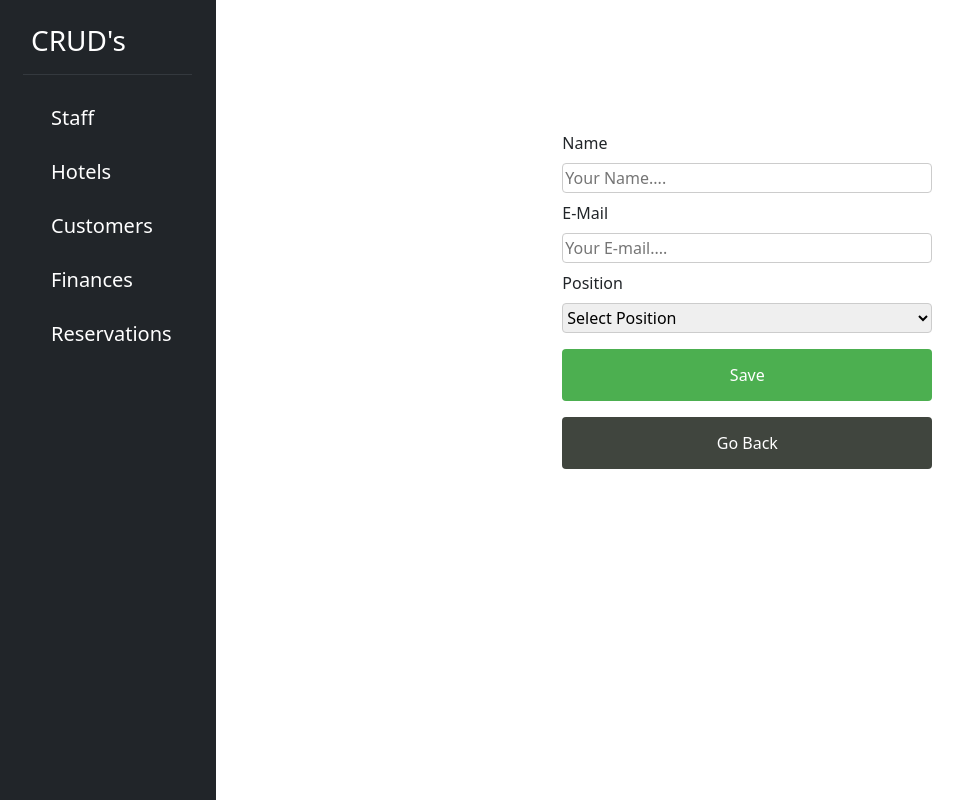
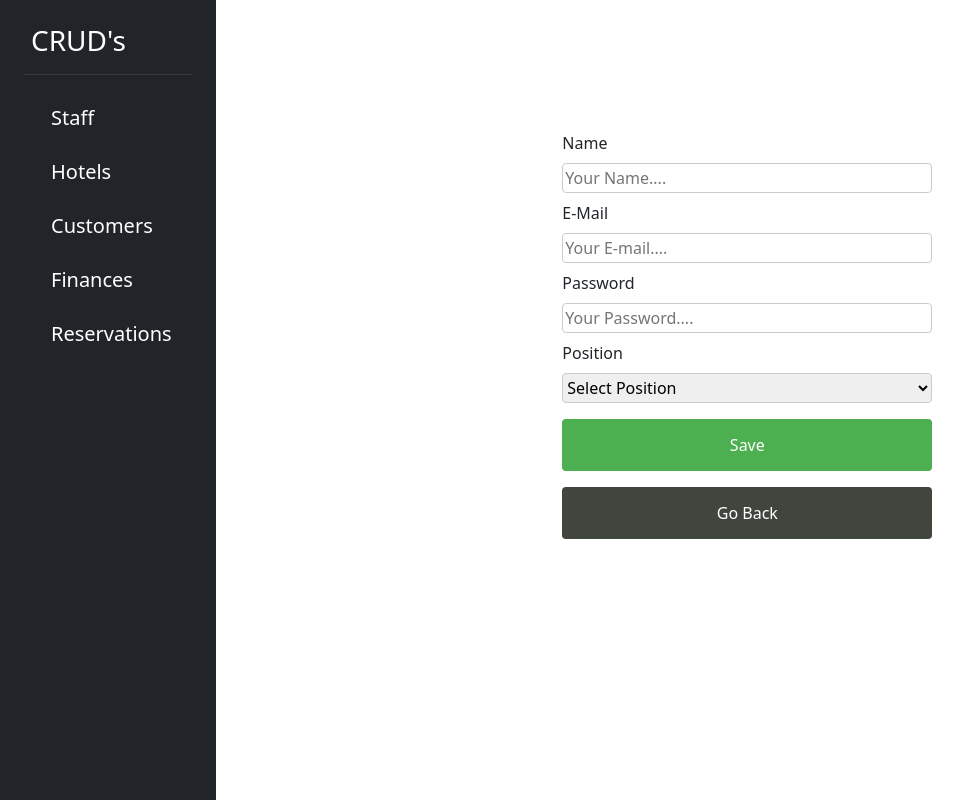
Before and after one commit to LeonFazliu/LabCourse1, a React (Create React App) app in the folder frontend/: page /addstaff in a window 1280 px wide. Shown: the whole page, without its empty margins (1-964 px from the left). Built offline with nearby package versions, Linux system fonts and the light colour scheme.

Commit message:
small changes on staff crud

```diff
--- a/frontend/src/Cruds/ReservationCrud/AddEdit.css
+++ b/frontend/src/Cruds/ReservationCrud/AddEdit.css
@@ -1,5 +1,6 @@
 input[type="text"],
 input[type="email"],
+input[type="date"]
 select {
     width: 100%;
     padding: 12px,20px;
--- a/frontend/src/Cruds/StaffCrud/AddEditStaff.js
+++ b/frontend/src/Cruds/StaffCrud/AddEditStaff.js
@@ -7,14 +7,15 @@ import "./AddEdit.css";
 const initialState = {
   name: "",
   email: "",
-  position: ""
+  position: "",
+  password: "" // Added password field to initial state
 };
 
 const positionOptions = ["CEO", "Director", "Accountant", "Manager", "Engineer"];
 
 const AddEdit = () => {
   const [state, setState] = useState(initialState);
-  const { name, email, position } = state;
+  const { name, email, position, password } = state; // Destructuring state
   const navigate = useNavigate();
   const { id } = useParams();
 
@@ -28,7 +29,7 @@ const AddEdit = () => {
 
   const handleSubmit = (e) => {
     e.preventDefault();
-    if (!name || !email || !position) {
+    if (!name || !email || !position || !password) { // Checking if password is not empty
       toast.error("Please fill each input field");
     } else {
       if (!id) {
@@ -36,6 +37,7 @@ const AddEdit = () => {
           name,
           email,
           position,
+          password // Including password in the request body
         })
           .then(() => {
             setState(initialState);
@@ -48,6 +50,7 @@ const AddEdit = () => {
           name,
           email,
           position,
+          password // Including password in the request body
         })
           .then(() => {
             setState(initialState);
@@ -93,6 +96,15 @@ const AddEdit = () => {
           value={email}
           onChange={handleInputChange}
         />
+        <label htmlFor='password'>Password</label>
+        <input
+          type='text' // Keeping input type as text for password
+          id='password'
+          name='password'
+          placeholder='Your Password....'
+          value={password}
+          onChange={handleInputChange}
+        />
         <label htmlFor='position'>Position</label>
         <select
           id='position'
--- a/frontend/src/Cruds/StaffCrud/StaffCrud.js
+++ b/frontend/src/Cruds/StaffCrud/StaffCrud.js
@@ -1,78 +1,74 @@
-import React ,{useState,useEffect}from 'react'
-import {Link}  from "react-router-dom"
-import "./StaffCrud.css";
-import {toast} from "react-toastify";
-import axios from "axios";
+import React, { useState, useEffect } from 'react';
+import { Link } from 'react-router-dom';
+import './StaffCrud.css';
+import { toast } from 'react-toastify';
+import axios from 'axios';
 
 export const StaffCrud = () => {
-    const[data,setData]=useState([]);
+    const [data, setData] = useState([]);
 
-    const loadData= async()=>{
-        const response=await axios.get("http://localhost:5000/api/get");
+    const loadData = async () => {
+        const response = await axios.get('http://localhost:5000/api/get');
         setData(response.data);
     };
 
+    useEffect(() => {
+        loadData();
+    }, []);
 
-    useEffect(()=>{
-
-        loadData();
-
-    },[]);
-
-    const deleteStaff=(id)=>{
-        if(window.confirm("Are you sure that you wanted to delete that staff ?")){
+    const deleteStaff = (id) => {
+        if (window.confirm('Are you sure that you wanted to delete that staff?')) {
             axios.delete(`http://localhost:5000/api/remove/${id}`);
-            toast.success("Successfully Deleted");
-            setTimeout(()=> loadData(),300);
+            toast.success('Successfully Deleted');
+            setTimeout(() => loadData(), 300);
         }
-    }
+    };
 
     return (
-    <div style={{marginTop:"150px"}}>
-        <div className='addbutton' style={{marginLeft:"34.7rem"}}>
-        <Link to="/addstaff">
-
+        <div style={{ marginTop: '150px' }}>
+            <div className='addbutton' style={{ marginLeft: '40.4rem' }}>
+                <Link to='/addstaff'>
                     <button className='btn btn-contact'>Add Staff</button>
                 </Link>
             </div>
             <table className='styled-table'>
                 <thead>
                     <tr>
-                <th style={{textAlign:"center"}}>No.</th>
-                <th style={{textAlign:"center"}}>Full Name</th>
-                <th style={{textAlign:"center"}}>E-mail</th>
-                <th style={{textAlign:"center"}}>Position</th>
-                <th style={{textAlign:"center"}}>Action</th>
-
+                        <th style={{ textAlign: 'center' }}>No.</th>
+                        <th style={{ textAlign: 'center' }}>Full Name</th>
+                        <th style={{ textAlign: 'center' }}>E-mail</th>
+                        <th style={{ textAlign: 'center' }}>Password</th>
+                        <th style={{ textAlign: 'center' }}>Position</th>
+                        <th style={{ textAlign: 'center' }}>Action</th>
                     </tr>
                 </thead>
                 <tbody>
-                {data.map((item,index)=>{
-                    return(
+                    {data.map((item, index) => {
+                        return (
                             <tr key={item.id}>
-                            <th scope='row'>{index+1}</th>
+                                <th scope='row'>{index + 1}</th>
                                 <td>{item.name}</td>
                                 <td>{item.email}</td>
+                                <td>{item.password}</td>
                                 <td>{item.position}</td>
                                 <td>
                                     <Link to={`/update/${item.id}`}>
                                         <button className='btn btn-edit'>Edit</button>
                                     </Link>
-                                <button className='btn btn-delete' onClick={()=>deleteStaff(item.id)}>Delete</button>
+                                    <button className='btn btn-delete' onClick={() => deleteStaff(item.id)}>
+                                        Delete
+                                    </button>
                                     <Link to={`/view/${item.id}`}>
                                         <button className='btn btn-view'>View</button>
                                     </Link>
                                 </td>
                             </tr>
-                    )
-                }
-                )}
+                        );
+                    })}
                 </tbody>
-
             </table>
-
         </div>
-  )
-}
+    );
+};
 
 export default StaffCrud;
--- a/frontend/src/Cruds/StaffCrud/ViewStaff.js
+++ b/frontend/src/Cruds/StaffCrud/ViewStaff.js
@@ -34,6 +34,10 @@ export const View = () => {
                 <span>{user.position}</span>
                 <br/>
                 <br/>
+                <strong>Password:</strong>
+                <span>{user.password}</span>
+                <br/>
+                <br/>
                 <Link to="/staff">
                 <div className='btn btn-edit'>
                     Go Back
```
Also changed, not shown: 1 other file (tests, documents, lock files or other folders). Lines whose indentation alone changed are shown as unchanged.
